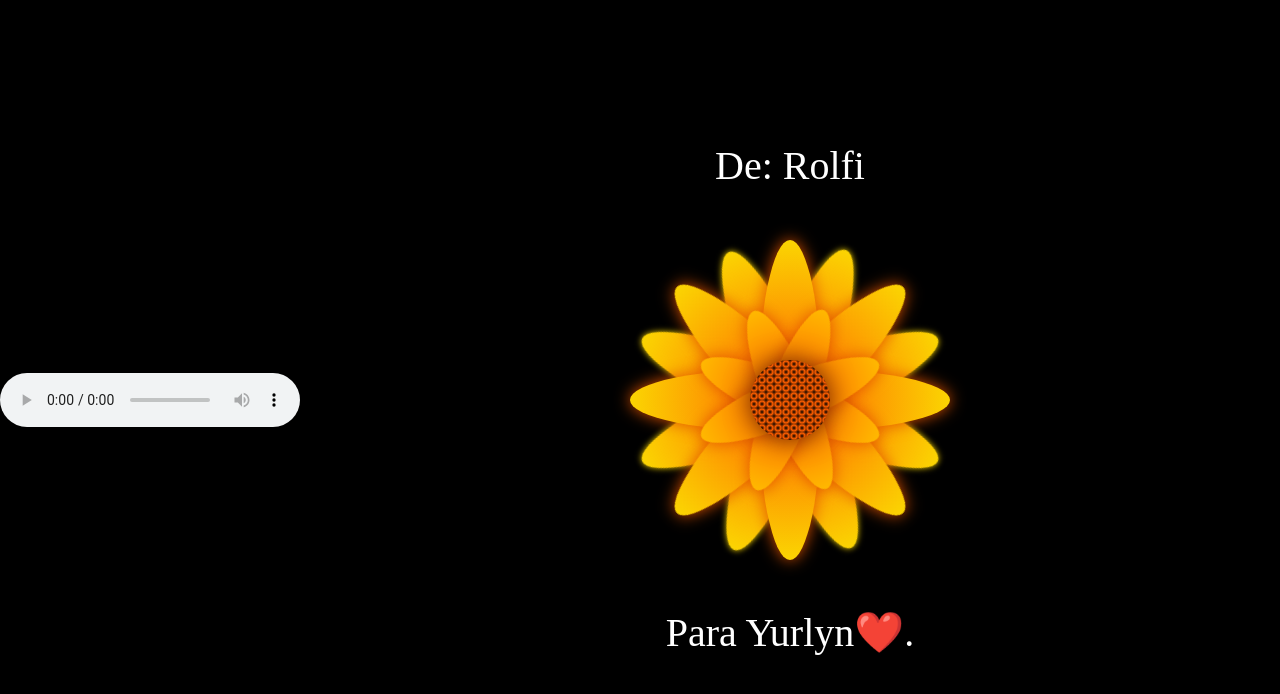
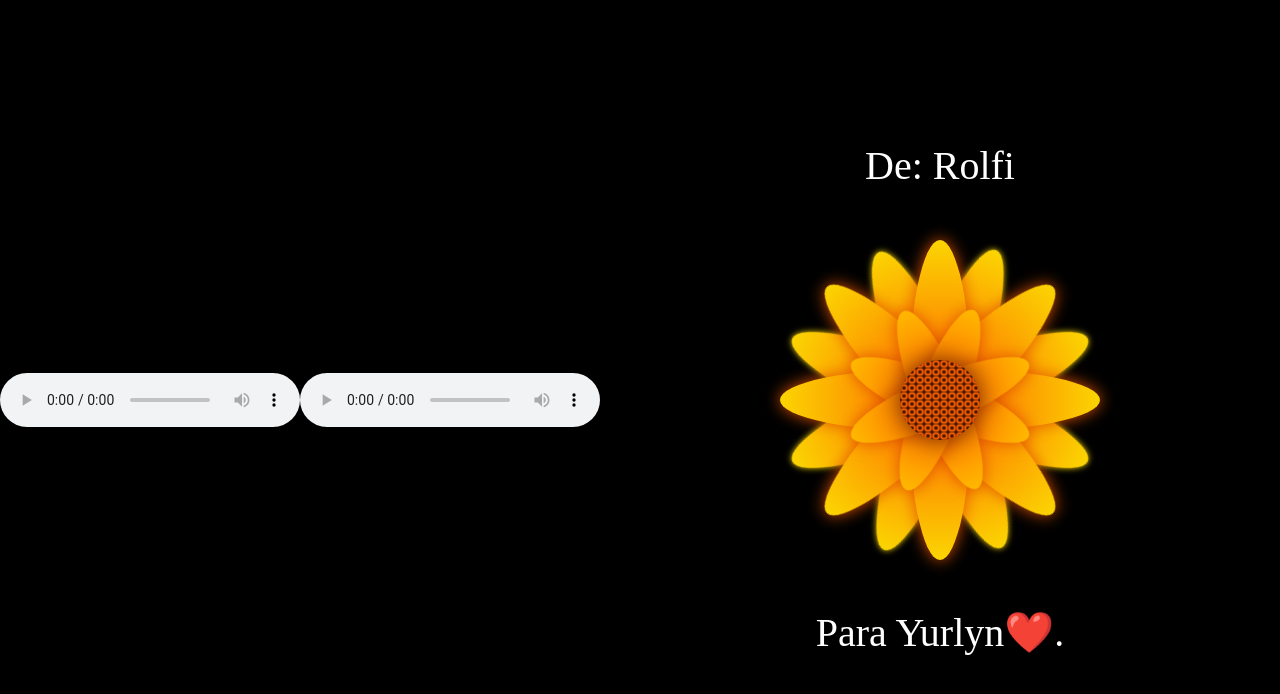
Before and after one commit to roo231/solotu, a plain HTML site: page docs/index.html in a window 1280 px wide. Drawn offline with Linux system fonts and the light colour scheme.

Commit message:
Update index.html

```diff
--- a/docs/index.html
+++ b/docs/index.html
@@ -1,9 +1,21 @@
 <!DOCTYPE html>
+<html>
+<head>
+	<title>Tus flores amarillas ♥</title>
+	<meta charset="utf-8">
+	<meta name="viewport" content="width=device-width, initial-scale=1.0">
+	<link rel="stylesheet" href="styles.css">
+</head>
+<body>
+	<audio controls >
+        <source src="rola.mp3" type="audio/mpeg">
+
+    </audio>
+	<script src="script.js"></script>
+</body>
+</html>
 <html lang="es">
 <head>
-		<meta charset="utf-8">
-	<meta name="viewport" content="width=device-width, initial-scale=1.0">
-	<link rel="stylesheet" href="styles.css">
     <meta charset="UTF-8">
     <meta http-equiv="X-UA-Compatible" content="IE=edge">
     <meta name="viewport" content="width=device-width, initial-scale=1.0">
```
